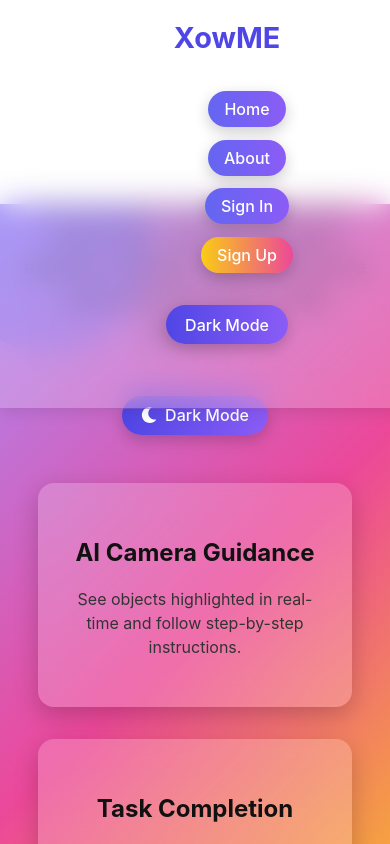
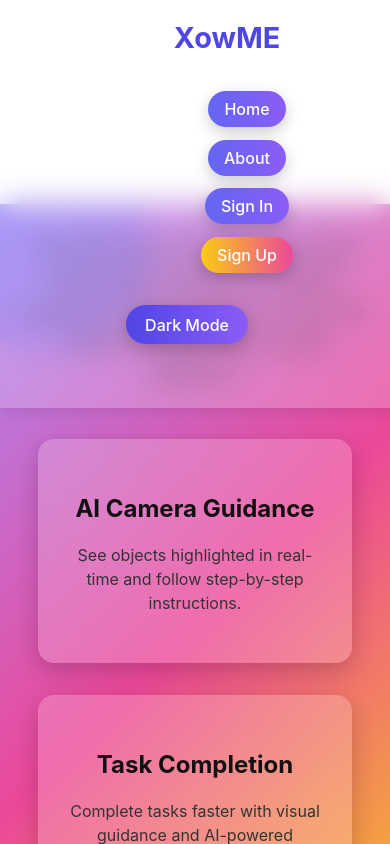
Before and after one commit to AymenHassini19/xowme, a React (Vite) app in the folder xowme/: page / in a window 390 px wide. Built offline with nearby package versions, Linux system fonts and the light colour scheme.

Commit message:
improving ui

```diff
--- a/xowme/src/pages/Home.jsx
+++ b/xowme/src/pages/Home.jsx
@@ -31,14 +31,7 @@ export default function Home() {
         </p>
       </header>
 
-      {/* Dark/Light Mode Toggle */}
-      <button
-        className="mode-toggle"
-        onClick={() => setDarkMode(!darkMode)}
-      >
-        {darkMode ? <FaSun /> : <FaMoon />}
-        <span>{darkMode ? "Light Mode" : "Dark Mode"}</span>
-      </button>
+
 
       {/* Feature Cards */}
       <div className="cards-container">
--- a/xowme/src/styles/Navbar.css
+++ b/xowme/src/styles/Navbar.css
@@ -70,6 +70,11 @@
     background: linear-gradient(90deg, #f59e42, #6366f1);
   }
 
+  /* Move the mode-toggle (dark mode) button to the right a bit */
+  .mode-toggle {
+    margin-right: 5rem;
+  }
+
   /* Responsive */
   @media (max-width: 768px) {
     .navbar {
@@ -80,4 +85,7 @@
       flex-direction: column;
       gap: 0.8rem;
     }
+    .mode-toggle {
+      margin-left: 0;
+    }
   }
```
